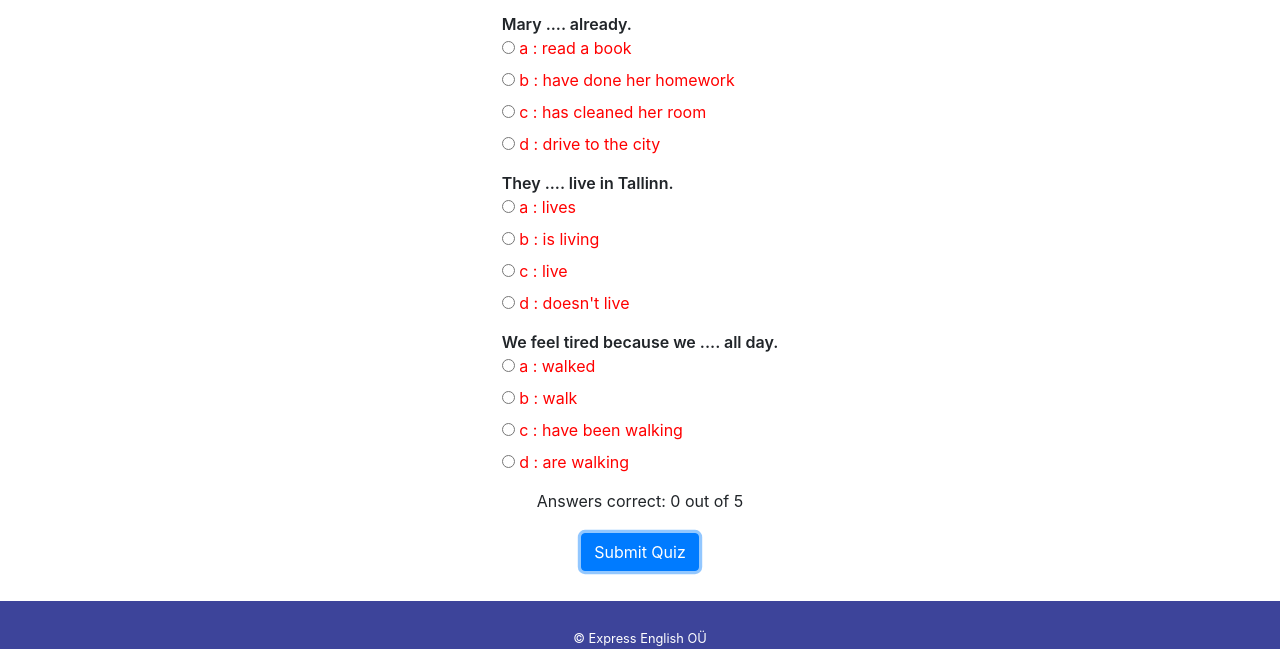
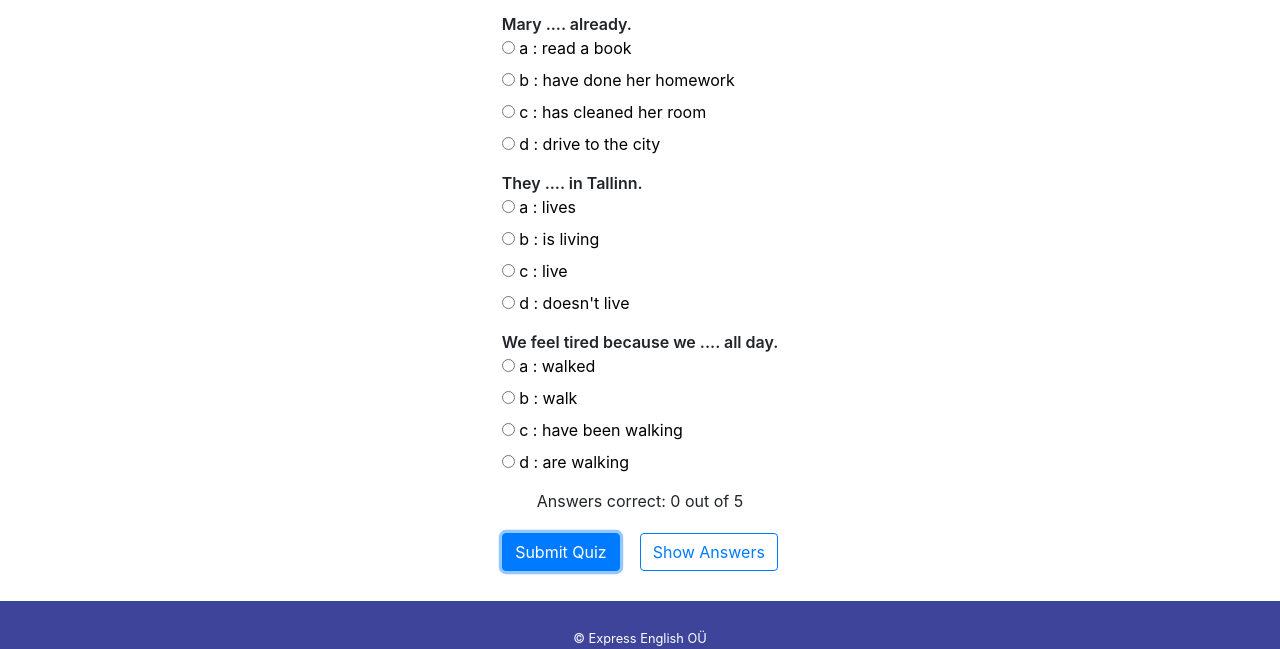
Before and after one commit to akudrin/ExpressEnglishQuiz, a plain HTML site: page index.html in a window 1280 px wide. Both pictures are taken after a click on the button "Submit Quiz". Shown: the part 482-1131 px from the top of the page. Drawn offline with nearby package versions, Linux system fonts and the light colour scheme.

Commit message:
Text color changes only for selected radio button

```diff
--- a/css/styles.css
+++ b/css/styles.css
@@ -19,6 +19,8 @@ img {
 }
 button {
   margin-bottom: 30px;
+  margin-right: 10px;
+  margin-left: 10px;
 }
 h3 {
   margin-bottom: 30px;
--- a/index.html
+++ b/index.html
@@ -75,6 +75,9 @@
       <button id="submit" class="btn btn-primary" type="submit">
         Submit Quiz
       </button>
+      <button id="submit" class="btn btn-outline-primary" type="submit">
+        Show Answers
+      </button>
     </div>
     <footer id="sticky-footer" class="py-4">
       <div class="container text-center">
--- a/js/script.js
+++ b/js/script.js
@@ -39,6 +39,14 @@
     // keep track of user's answers
     let numCorrect = 0;
 
+    myQuestions.forEach((currentQuestion, questionNumber) => {
+      answerContainers[questionNumber]
+        .querySelectorAll("label")
+        .forEach((label) => {
+          label.style.color = "black";
+        });
+    });
+
     // for each question...
     myQuestions.forEach((currentQuestion, questionNumber) => {
       // find selected answer
@@ -50,14 +58,28 @@
       if (userAnswer === currentQuestion.correctAnswer) {
         // add to the number of correct answers
         numCorrect++;
-
-        // color the answers green
-        answerContainers[questionNumber].style.color = "green";
+        // color the correct answer green
+        answerContainers[questionNumber]
+          .querySelectorAll("label")
+          .forEach((label) => {
+            if (label.querySelector("input").value === userAnswer) {
+              label.style.color = "green";
+            }
+          });
       }
-      // if answer is wrong or blank
+      // if answer is blank
+      else if (userAnswer == undefined) {
+        answerContainers[questionNumber].style.color = "black";
+      }
+      // if answer is wrong
       else {
-        // color the answers red
-        answerContainers[questionNumber].style.color = "red";
+        answerContainers[questionNumber]
+          .querySelectorAll("label")
+          .forEach((label) => {
+            if (label.querySelector("input").value === userAnswer) {
+              label.style.color = "red";
+            }
+          });
       }
     });
 
@@ -101,7 +123,7 @@
       correctAnswer: "c",
     },
     {
-      question: "They .... live in Tallinn.",
+      question: "They .... in Tallinn.",
       answers: {
         a: "lives",
         b: "is living",
```
